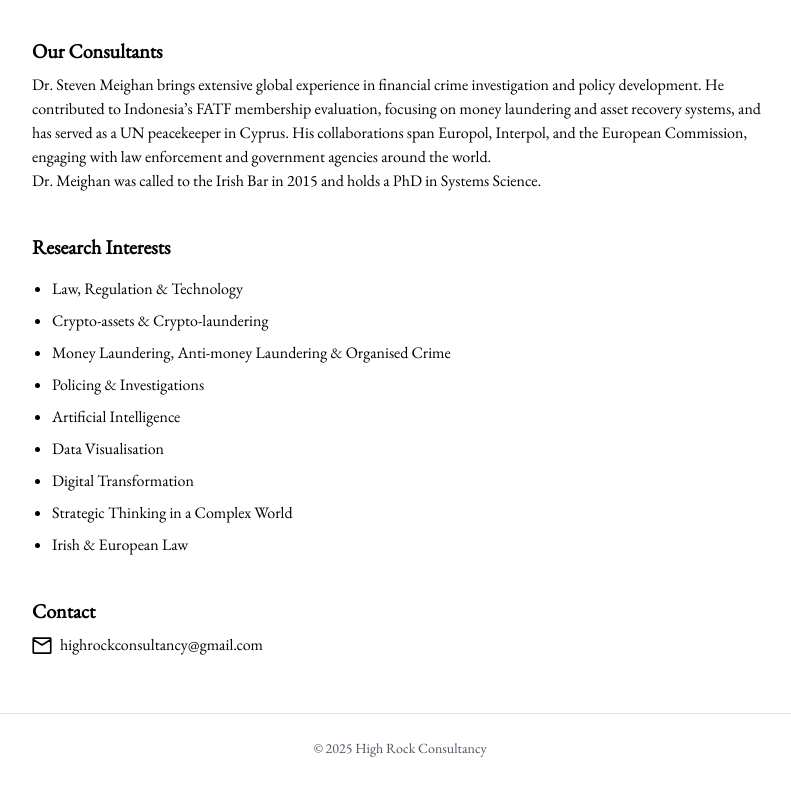
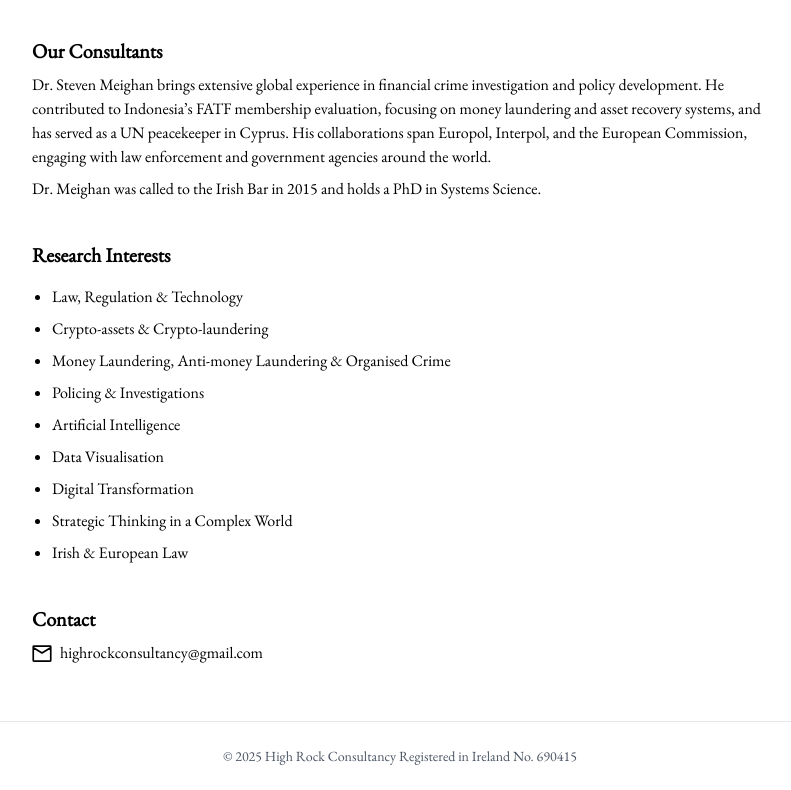
Before and after one commit to sjmeighan/website, a plain HTML site: page index.html in a window 1280 px wide. Shown: the part 372-1162 px from the top of the page, without its empty margins (240-1031 px from the left). Drawn offline with nearby package versions, Linux system fonts and the light colour scheme.

Commit message:
Update index.html

```diff
--- a/index.html
+++ b/index.html
@@ -54,7 +54,7 @@
         <p>
           Dr. Steven Meighan brings extensive global experience in financial crime investigation and policy development. He contributed to Indonesia’s FATF membership evaluation, focusing on money laundering and asset recovery systems, and has served as a UN peacekeeper in Cyprus. His collaborations span Europol, Interpol, and the European Commission, engaging with law enforcement and government agencies around the world.
         </p>
-        <p>
+        <p class="mt-2">
           Dr. Meighan was called to the Irish Bar in 2015 and holds a PhD in Systems Science.
         </p>
       </section>
@@ -102,6 +102,7 @@
 
     <footer class="text-center text-sm text-gray-600 py-6 border-t">
       &copy; 2025 High Rock Consultancy
+      Registered in Ireland No. 690415
     </footer>
   </body>
 </html>
```
